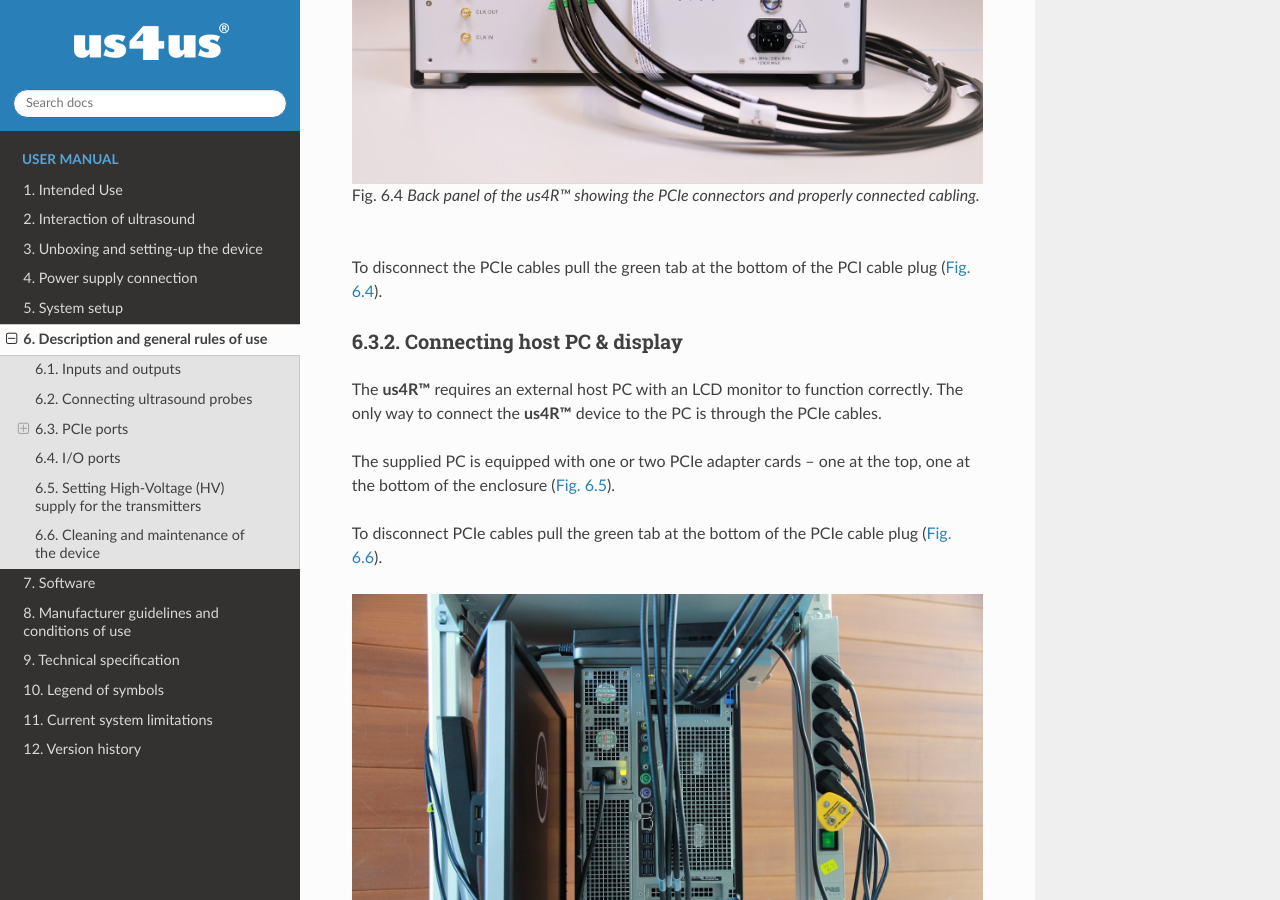
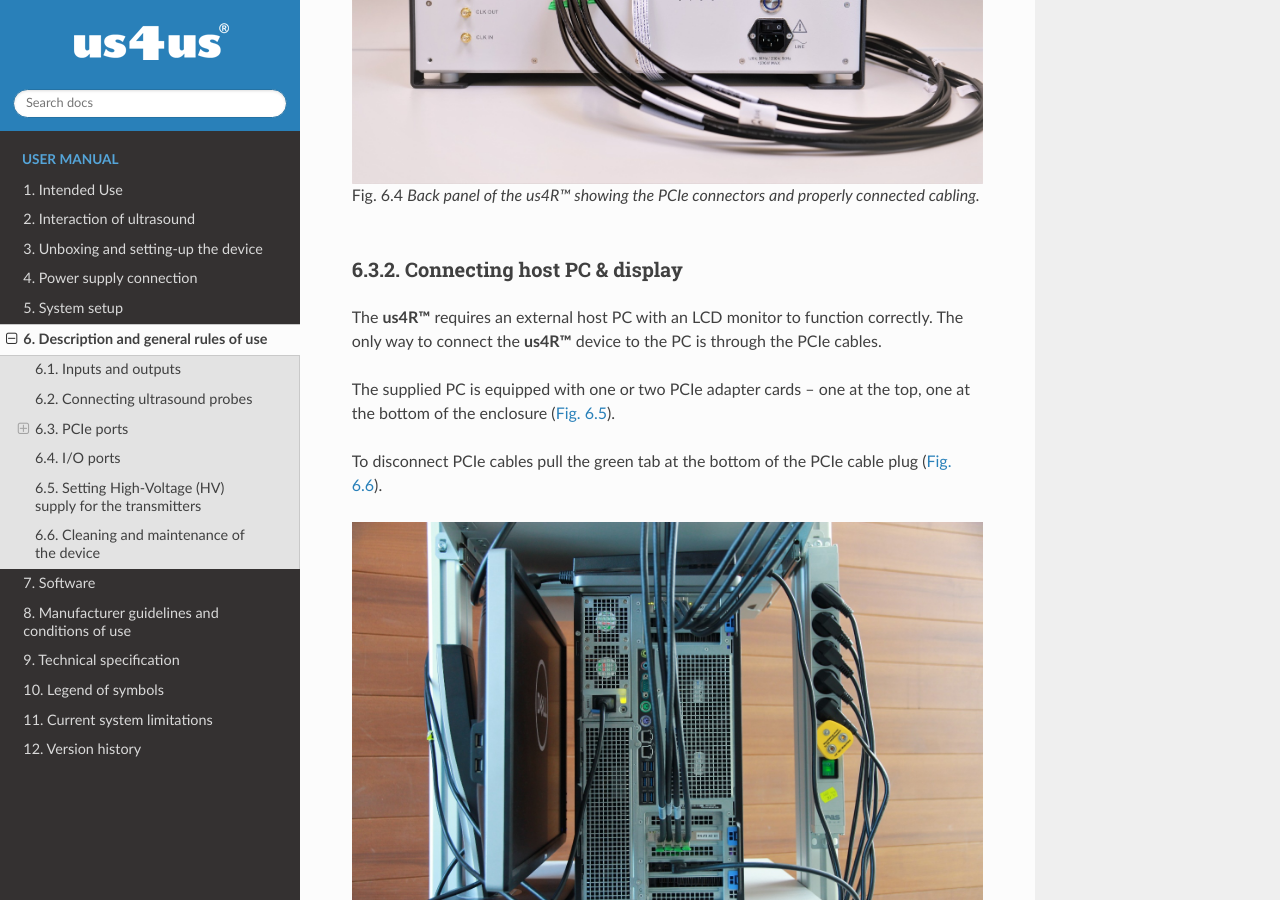
Before and after one commit to us4useu/us4r-user-docs, a Sphinx documentation site: the page built from docs/content/hardware.md, in a window 1280 px wide and 900 px high, scrolled down 4617 px. Built offline with Sphinx 7.4.7 and the Read the Docs theme 2.0.0, drawn with Linux system fonts in a browser that asks for light colours.

````diff
--- a/docs/content/hardware.md
+++ b/docs/content/hardware.md
@@ -125,9 +125,6 @@
 :name: us4r-back-cables
 Back panel of the us4R™ showing the PCIe connectors and properly connected cabling.
 ```
-
-To disconnect the PCIe cables pull the green tab at the bottom of the PCI cable plug ({numref}`us4r-back-cables`).
-
 ### Connecting host PC & display
 
 The **us4R™** requires an external host PC with an LCD monitor to function correctly. The only way to connect the **us4R™** device to the PC is through the PCIe cables.
````
